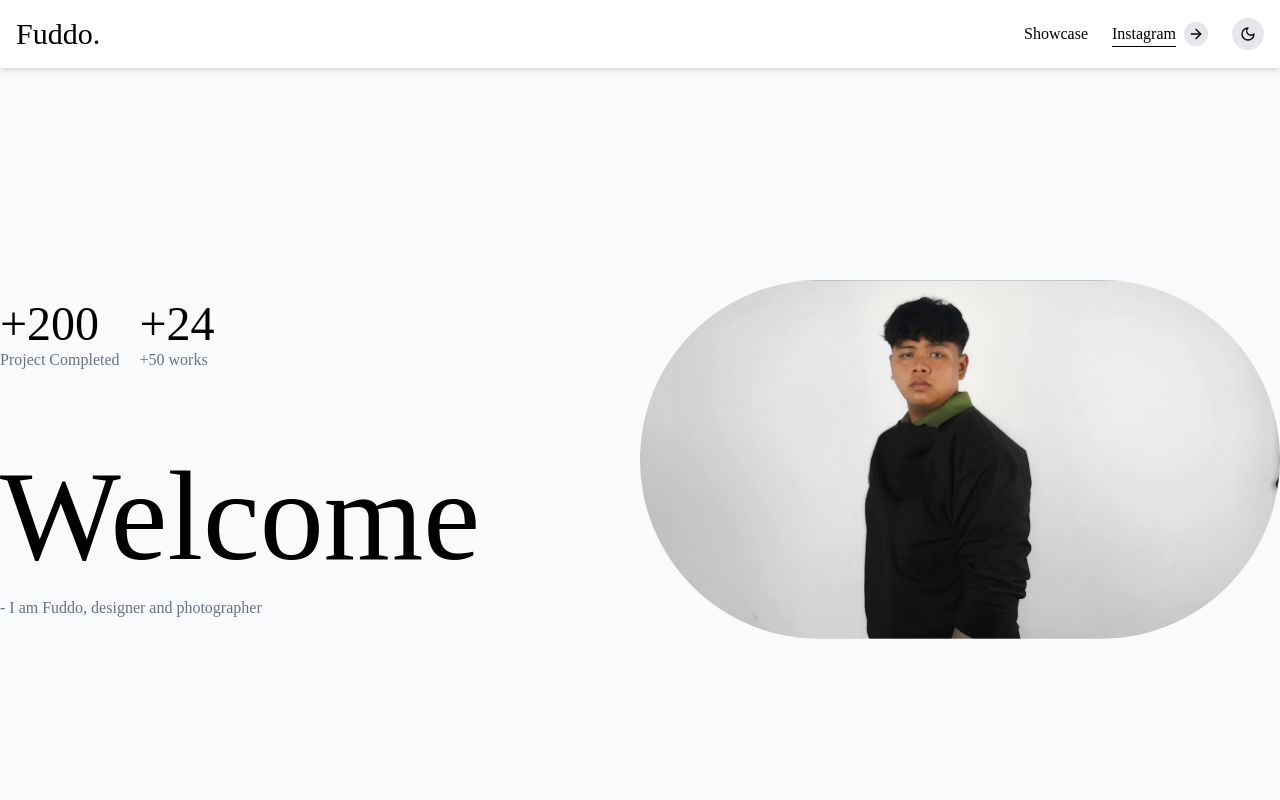
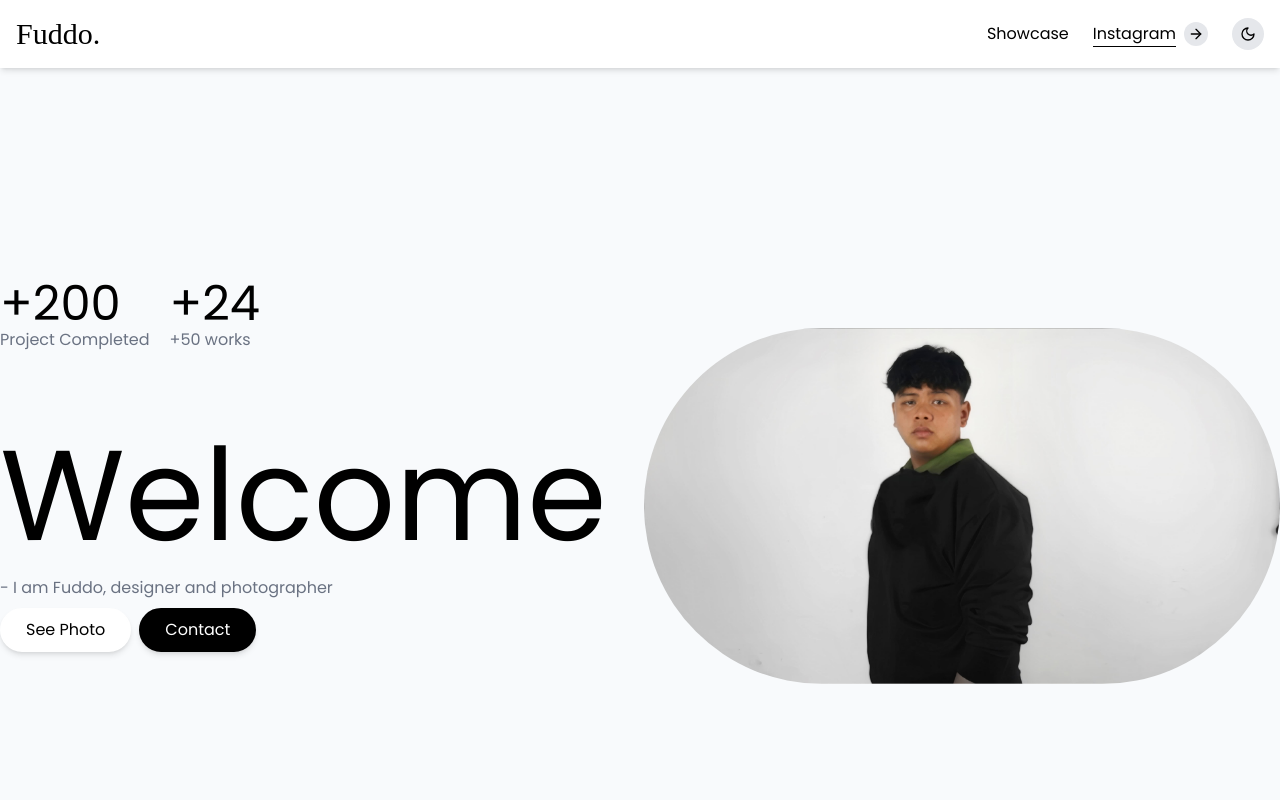
Before and after one commit to Fizora/Fuddo, a React (Vite) app: page / in a window 1280 px wide. Shown: the top 800 px of the page. Built offline with nearby package versions, Linux system fonts and the light colour scheme; a web font is replaced by a local one.

Commit message:
update button on left hero home.jsx

```diff
--- a/src/index.css
+++ b/src/index.css
@@ -1,7 +1,7 @@
 @import url("https://fonts.googleapis.com/css2?family=Inter:ital,opsz,wght@0,14..32,100..900;1,14..32,100..900&family=Manufacturing+Consent&family=Poppins:ital,wght@0,100;0,200;0,300;0,400;0,500;0,600;0,700;0,800;0,900;1,100;1,200;1,300;1,400;1,500;1,600;1,700;1,800;1,900&display=swap");
 
 body {
-  font-family: "poppins ";
+  font-family: "poppins";
 }
 
 .oldtag {
--- a/src/pages/Home.jsx
+++ b/src/pages/Home.jsx
@@ -29,10 +29,10 @@ function Home() {
     <SmoothScrollProviders>
       <section className="px-3 md:px-0 md:container md:mx-auto py-20">
         {/* Hero section */}
-        <div className="py-50 flex flex-col md:flex-row w-full justify-between items-center">
+        <div className="py-20 md:py-50 flex flex-col md:flex-row w-full justify-between items-center">
           {/* Left content */}
-          <div>
-            <div className="flex items-center gap-5 mb-20">
+          <div className="mb-20">
+            <div className="flex items-center gap-5 md:mb-20">
               <motion.div
                 initial="hidden"
                 animate="visible"
@@ -70,7 +70,7 @@ function Home() {
                 wrapper="h1" // Use h1 as the wrapper element
                 speed={50} // Typing speed (lower is faster)
                 repeat={Infinity} // Set to Infinity to loop endlessly
-                className="text-4xl md:text-7xl lg:text-9xl mb-4 dark:text-white"
+                className="text-6xl md:text-7xl lg:text-9xl mb-4 dark:text-white"
               />
             </motion.div>
 
@@ -83,20 +83,6 @@ function Home() {
             >
               - I am Fuddo, designer and photographer
             </motion.p>
-          </div>
-
-          {/* Right image */}
-          <motion.div
-            className="md:w-1/2"
-            initial="hidden"
-            animate="visible"
-            variants={fadeInLeft}
-            custom={0.8}
-          >
-            <img src="/fuddo.png" alt="Fuddo" className="rounded-full" />
-          </motion.div>
-        </div>
-
             <motion.div
               className="flex items-center gap-2 mt-2"
               initial="hidden"
@@ -112,11 +98,24 @@ function Home() {
               </Link>
               <Link
                 to={"/Contact"}
-            className="px-6 rounded-full border-black bg-black dark:bg-transparent text-white border-2 dark:border-white dark:hover:bg-white dark:hover:text-black duration-300 shadow-md py-2 hover:scale-105 transition-transform duration-300"
+                className="px-6 rounded-full border-black bg-black dark:bg-transparent text-white border-2 dark:border-white dark:hover:bg-white dark:hover:text-black duration-300 shadow-md py-2 hover:scale-105 transition-transform "
               >
                 Contact
               </Link>
             </motion.div>
+          </div>
+
+          {/* Right image */}
+          <motion.div
+            className="md:w-1/2"
+            initial="hidden"
+            animate="visible"
+            variants={fadeInLeft}
+            custom={0.8}
+          >
+            <img src="/fuddo.png" alt="Fuddo" className="rounded-full" />
+          </motion.div>
+        </div>
 
         {/* About me section */}
         <motion.section
@@ -169,13 +168,13 @@ function Home() {
         </motion.section>
         {/* best photo highlight */}
         <section className=" flex flex-col justify-center">
-          <h1 className="text-3xl dark:text-white md:text-5xl font-medium text-right mb-20">
+          <h1 className="text-3xl  dark:text-white md:text-5xl font-medium text-right mb-20">
             Best{" "}
             <span className="bg-black text-white dark:bg-white dark:text-black px-4">
               Photos.
             </span>
           </h1>
-          <div className="grid grid-cols-3 px-20 gap-4 -rotate-12 py-10 skew-9 border border-gray-300 rounded-md">
+          <div className="grid grid-cols-2 lg:grid-cols-3 px-20 gap-4 lg:-rotate-12 py-10 lg:skew-9 lg:border lg:border-gray-300 rounded-md">
             <div className="bg-gray-300 rounded-md">
               <img
                 src="/1.JPG"
@@ -199,6 +198,10 @@ function Home() {
             </div>
           </div>
         </section>
+        {/* skilss */}
+        <section className="">
+          <h1></h1>
+        </section>
       </section>
     </SmoothScrollProviders>
   );
```
Lines whose indentation alone changed are shown as unchanged.
